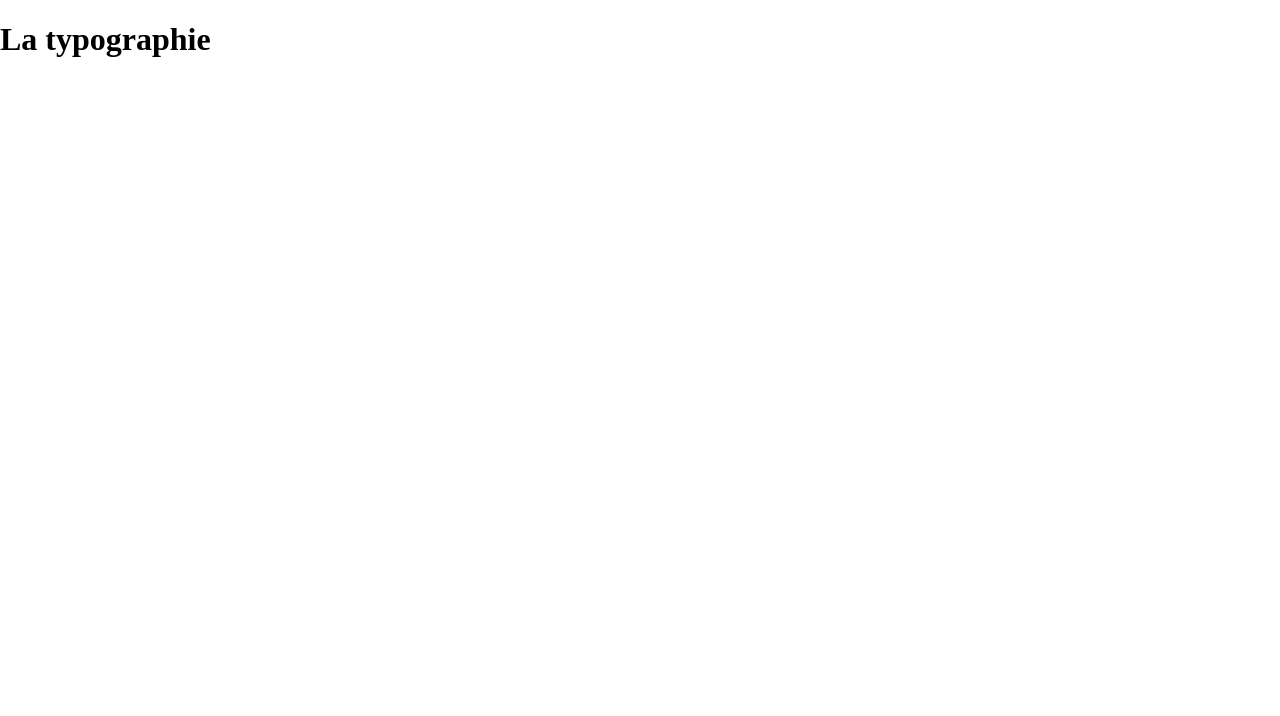
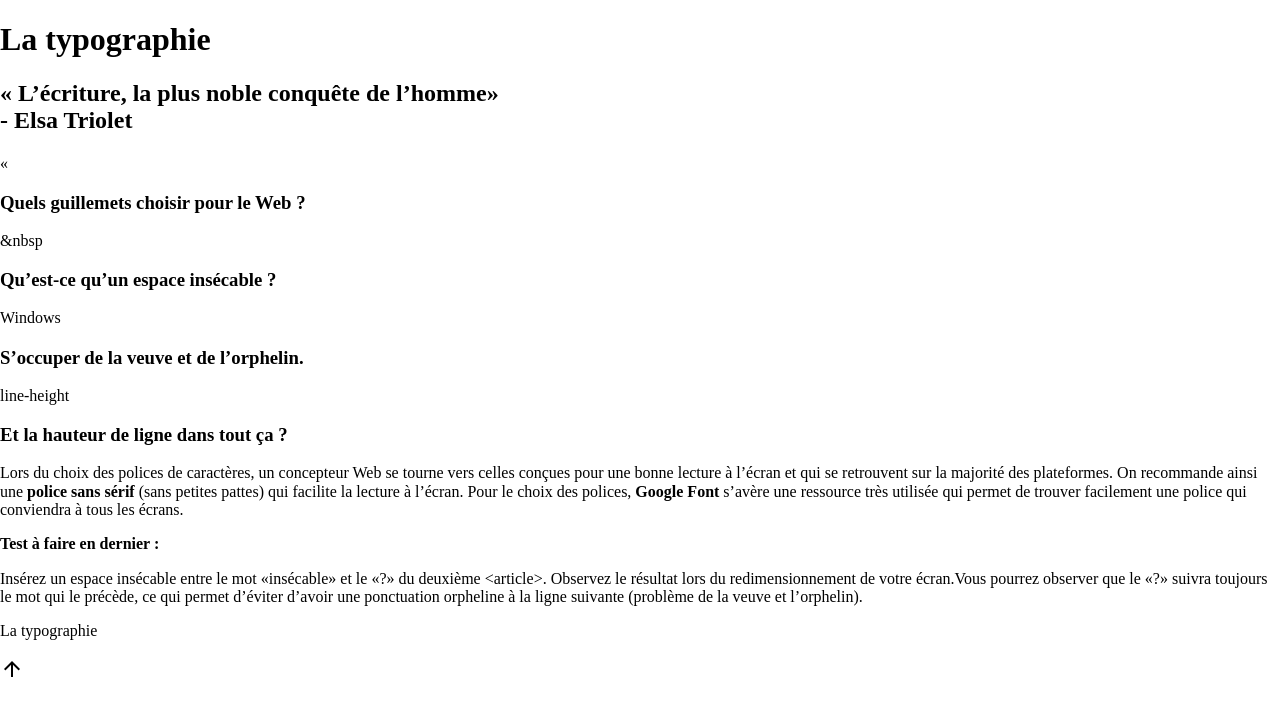
Before and after one commit to Rik042/Sem04, a plain HTML site: page index.html in a window 1280 px wide. Drawn offline with nearby package versions, Linux system fonts and the light colour scheme; files that its build step writes are made by us from their sources.

Commit message:
html complet

```diff
--- a/index.html
+++ b/index.html
@@ -9,6 +9,7 @@
     <link rel="preconnect" href="https://fonts.gstatic.com" crossorigin>
     <link href="https://fonts.googleapis.com/css2?family=Lato:wght@100&family=Quicksand:wght@300..700&family=Roboto:ital,wght@0,100..900;1,100..900&display=swap" rel="stylesheet">
     <link rel="stylesheet" href="normalize.css">
+    <link rel="stylesheet" href="https://fonts.googleapis.com/css2?family=Material+Symbols+Outlined:opsz,wght,FILL,GRAD@24,400,0,0&icon_names=arrow_upward" />
 
     <link rel="stylesheet" href="styles.css">
 </head>
@@ -21,7 +22,80 @@
     </header>
 
 <!--------------------------SECTION SLOGAN-------------------------->
+    <section class="slogan">
+        <div class="wrapper">
+            <h2>« L’écriture, la plus noble conquête de l’homme» <br> - Elsa Triolet</h2>
 
+        </div>
+    </section>
 
+<!--------------------------SECTION SLOGAN-------------------------->
+    <section class="regles">
+        <div class="wrapper">
+            <article>
+                <div class="boite">
+                    <p>
+                        «
+                    </p>
+                </div>
+
+                <h3>Quels guillemets choisir pour le Web ?</h3>
+            </article>
+
+            <article>
+                <div class="boite">
+                    <p>
+                        &amp;nbsp
+                    </p>
+                </div>
+
+                <h3>Qu’est-ce qu’un espace insécable ?</h3>
+            </article>
+
+            <article>
+                <div class="boite">
+                    <p>
+                        Windows
+                    </p>
+                </div>
+
+                <h3>S’occuper de la veuve et de l’orphelin.</h3>
+            </article>
+
+            <article>
+                <div class="boite">
+                    <p>
+                        line-height
+                    </p>
+                </div>
+
+                <h3>Et la hauteur de ligne dans tout ça ?</h3>
+            </article>
+        </div>
+    </section>
+
+<!--------------------------SECTION SLOGAN-------------------------->
+    <section class="info">
+        <div class="wrapper">
+            <p>Lors du choix des polices de caractères, un concepteur Web se tourne vers celles conçues pour une bonne lecture à l’écran et qui se retrouvent sur la majorité des plateformes. On recommande ainsi une <strong>police sans sérif</strong> (sans petites pattes) qui facilite la lecture à l’écran. Pour le choix des polices, <strong>Google Font</strong> s’avère une ressource très utilisée qui permet de trouver facilement une police qui conviendra à tous les écrans.</p>
+
+            <div class="paragraphe2">
+                <p><strong>Test à faire en dernier :</strong></p>
+
+                <p>Insérez un espace insécable entre le mot «insécable» et le «?» du deuxième &lt;article&gt;. Observez le résultat lors du  redimensionnement de votre écran.Vous pourrez observer que le «?» suivra toujours le mot qui le précède, ce qui permet d’éviter d’avoir une ponctuation orpheline à la ligne suivante (problème de la veuve et l’orphelin).</p>
+            </div>
+        </div>
+    </section>
+
+<!--------------------------FOOTER-------------------------->
+    <footer>
+        <div class="wrapper">
+            <p>La typographie</p>
+
+            <span class="material-symbols-outlined">
+                arrow_upward
+            </span>
+        </div>
+    </footer>
 </body>
 </html>
```
Also changed, not shown: images/Arrow.png (added).
